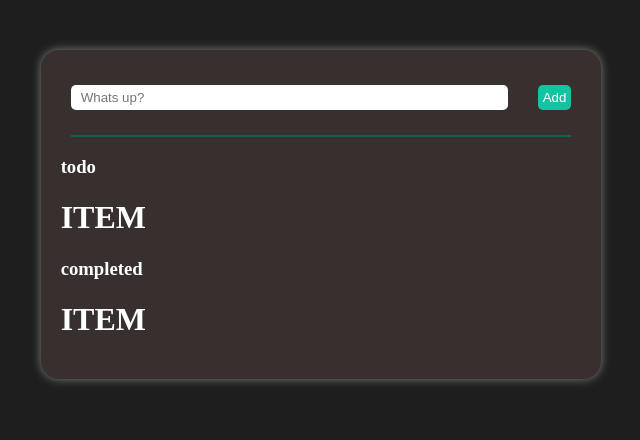
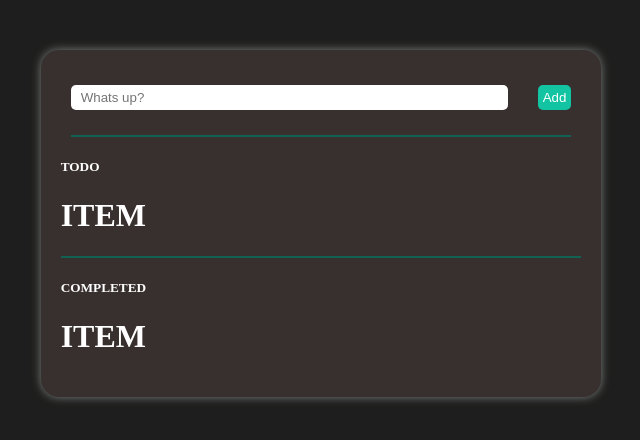
Before and after one commit to rhyusarmiento/rs-react-todo, a React (Create React App) app: page / in a window 1280 px wide. Shown: the top 440 px of the page, without its empty margins (319-959 px from the left). Built offline with nearby package versions, Linux system fonts and the light colour scheme.

Commit message:
add style to item lists wrappers

```diff
--- a/src/components/App.js
+++ b/src/components/App.js
@@ -10,14 +10,12 @@ function App() {
         </div>
         <div className='items-display'>
           <div className='todo-items'>
-            <div className=''>
-              <h3>todo</h3>
-              <Item />
-            </div>
-            <div className='completed-items'>
-              <h3>completed</h3>
-              <Item />
-            </div>
+            <h5>TODO</h5>
+            <Item />
+          </div>
+          <div className='completed-items'>
+            <h5>COMPLETED</h5>
+            <Item />
           </div>
         </div>
       </div>
--- a/src/style/App.scss
+++ b/src/style/App.scss
@@ -14,4 +14,10 @@ body {
   padding: 20px;
   box-shadow: 0px 0px 10px #7A827D;
   border-radius: 18px;
+
+  .items-display {
+    .todo-items {
+      border-bottom: 2px solid #126253;
+    }
+  }
 }
```
